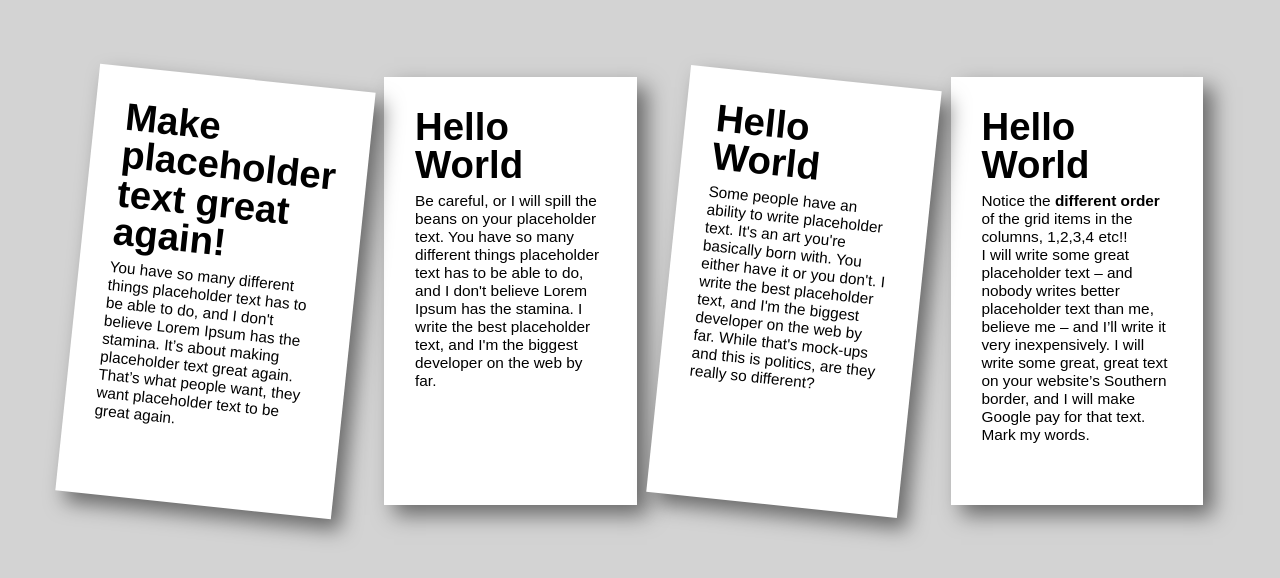
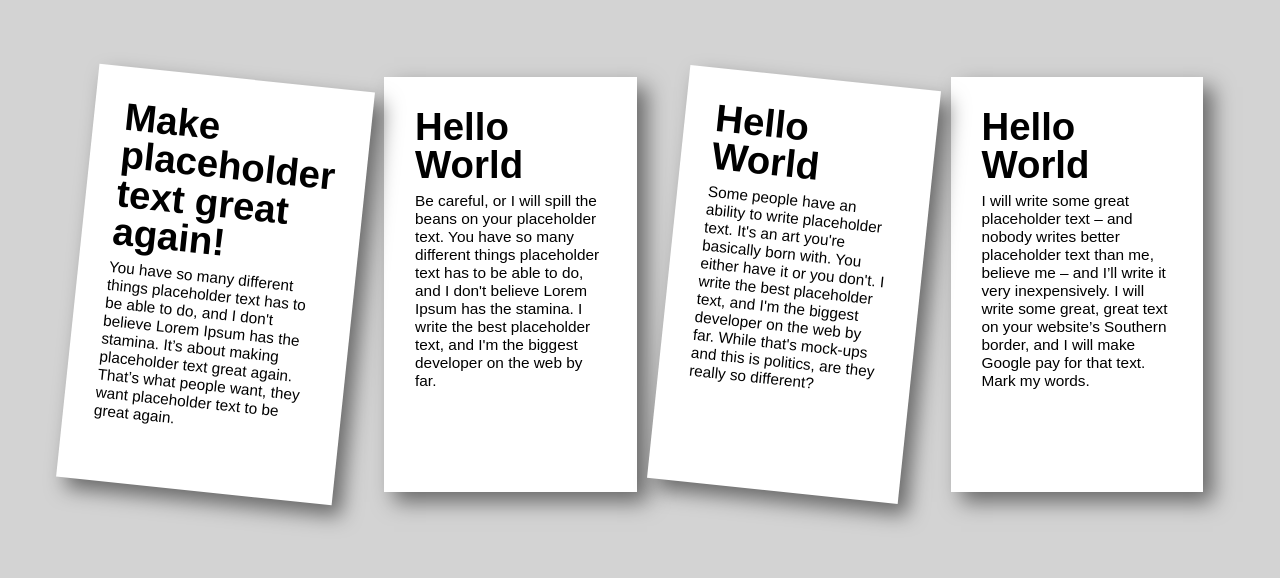
Before and after one commit to davidvandenbor/css-media-queries, a website built with Parcel: page index.html in a window 1280 px wide. Built offline with nearby package versions, Linux system fonts and the light colour scheme.

Commit message:
Update index.html

```diff
--- a/index.html
+++ b/index.html
@@ -21,7 +21,6 @@
     </article>
     <article>
       <h2>Hello World</h2>
-      <p>Notice the <strong>different order</strong> of the grid items in the columns, 1,2,3,4 etc!!</p>
       I will write some great placeholder text – and nobody writes better placeholder text than me, believe me – and I’ll write it very inexpensively. I will write some great, great text on your website’s Southern border, and I will make Google pay for that text. Mark my words.
     </article>
   </section>
```
